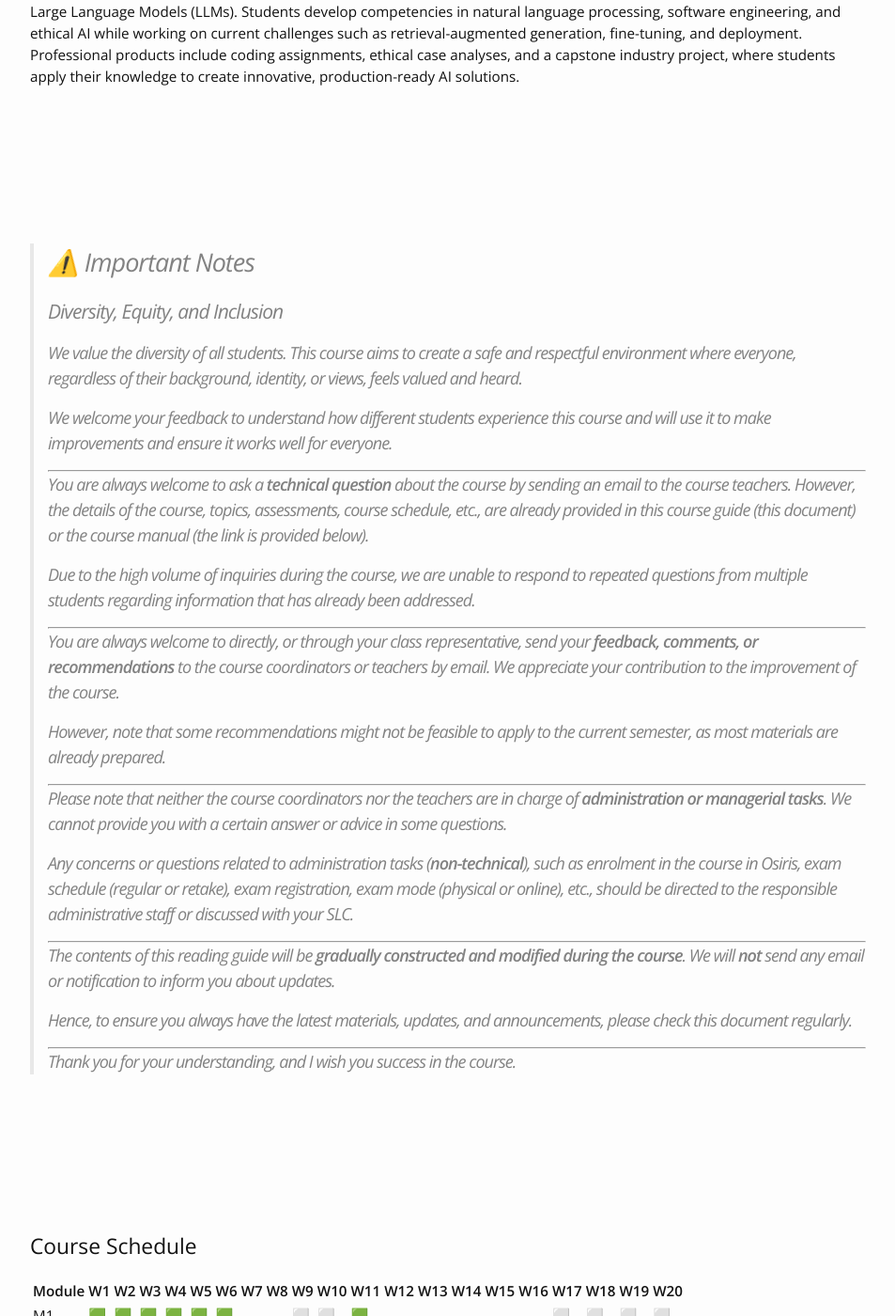
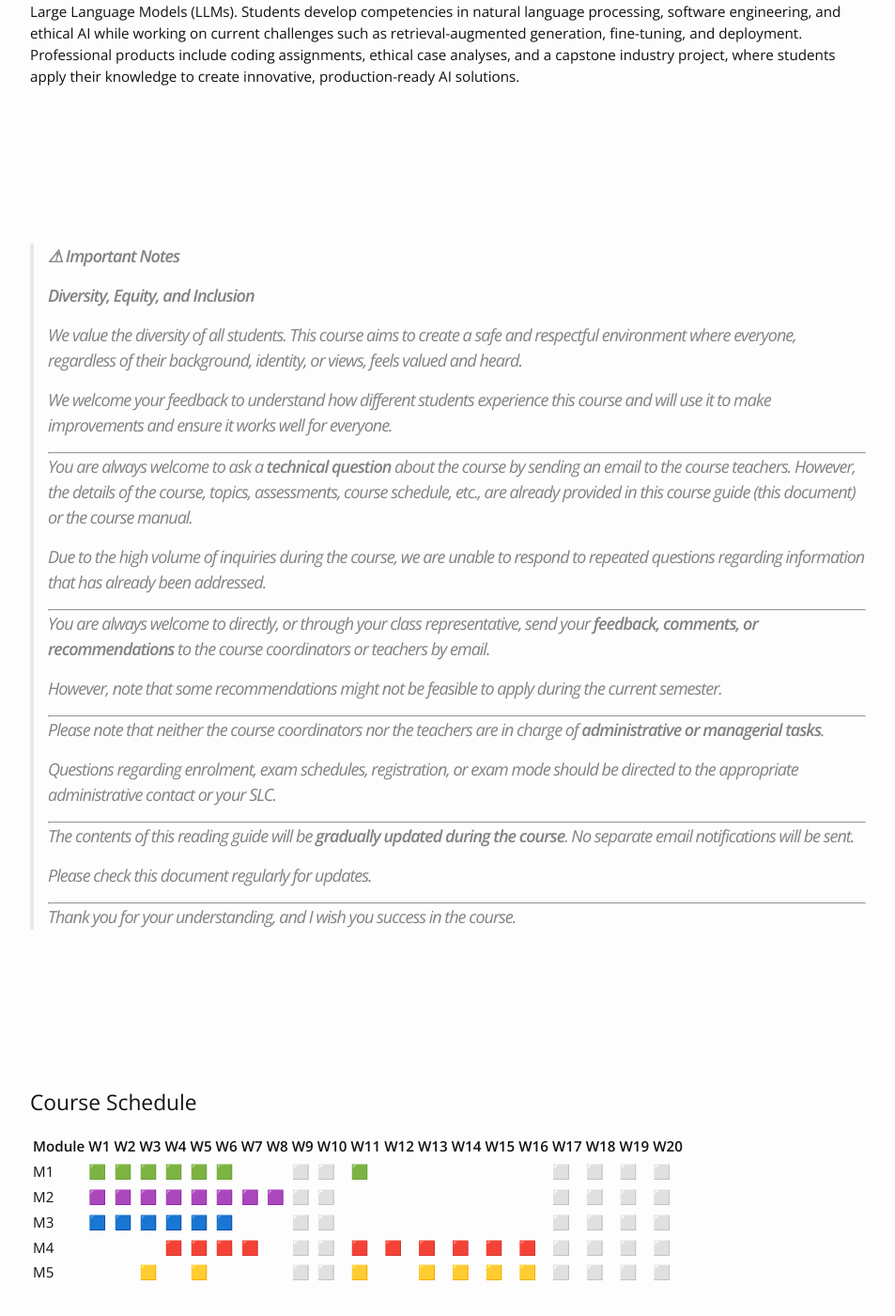
Before and after one commit to BabakBasharirad/llm-engineering, a Jekyll site: the page built from index.md, in a window 1280 px wide and 1400 px high, scrolled down 516 px. Shown: the whole window at 94% size, without its empty margins (163-1116 px from the left). Built offline with Jekyll 4.4.1, drawn with Linux system fonts in a browser that asks for light colours; nearby versions of some CDN libraries.

Commit message:
Update index.md

```diff
--- a/index.md
+++ b/index.md
@@ -9,40 +9,44 @@ layout: home
 <br>
 <br>
 
-> ## ⚠️ Important Notes
+> **⚠ Important Notes**
 >
-> ### Diversity, Equity, and Inclusion
+> **Diversity, Equity, and Inclusion**
+>
 > We value the diversity of all students. This course aims to create a safe and respectful environment where everyone, regardless of their background, identity, or views, feels valued and heard.
 >
 > We welcome your feedback to understand how different students experience this course and will use it to make improvements and ensure it works well for everyone.
 >
 > ---
 >
-> You are always welcome to ask a **technical question** about the course by sending an email to the course teachers. However, the details of the course, topics, assessments, course schedule, etc., are already provided in this course guide (this document) or the course manual (the link is provided below).
+> You are always welcome to ask a **technical question** about the course by sending an email to the course teachers. However, the details of the course, topics, assessments, course schedule, etc., are already provided in this course guide (this document) or the course manual.
 >
-> Due to the high volume of inquiries during the course, we are unable to respond to repeated questions from multiple students regarding information that has already been addressed.
+> Due to the high volume of inquiries during the course, we are unable to respond to repeated questions regarding information that has already been addressed.
 >
 > ---
 >
-> You are always welcome to directly, or through your class representative, send your **feedback, comments, or recommendations** to the course coordinators or teachers by email. We appreciate your contribution to the improvement of the course.
+> You are always welcome to directly, or through your class representative, send your **feedback, comments, or recommendations** to the course coordinators or teachers by email.
 >
-> However, note that some recommendations might not be feasible to apply to the current semester, as most materials are already prepared.
+> However, note that some recommendations might not be feasible to apply during the current semester.
 >
 > ---
 >
-> Please note that neither the course coordinators nor the teachers are in charge of **administration or managerial tasks**. We cannot provide you with a certain answer or advice in some questions.
+> Please note that neither the course coordinators nor the teachers are in charge of **administrative or managerial tasks**.
 >
-> Any concerns or questions related to administration tasks (**non-technical**), such as enrolment in the course in Osiris, exam schedule (regular or retake), exam registration, exam mode (physical or online), etc., should be directed to the responsible administrative staff or discussed with your SLC.
+> Questions regarding enrolment, exam schedules, registration, or exam mode should be directed to the appropriate administrative contact or your SLC.
 >
 > ---
 >
-> The contents of this reading guide will be **gradually constructed and modified during the course**. We will **not** send any email or notification to inform you about updates.
+> The contents of this reading guide will be **gradually updated during the course**. No separate email notifications will be sent.
 >
-> Hence, to ensure you always have the latest materials, updates, and announcements, please check this document regularly.
+> Please check this document regularly for updates.
 >
 > ---
 >
 > Thank you for your understanding, and I wish you success in the course.
+
+
+
 
 <br>
 <br>
```
